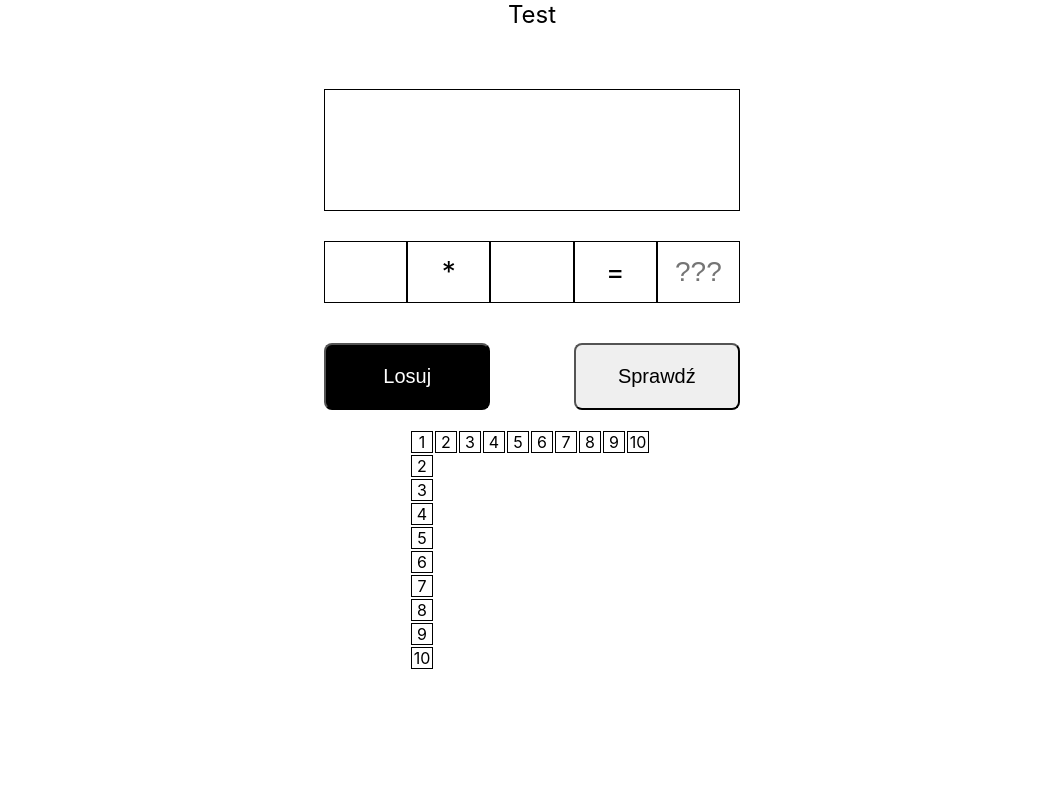
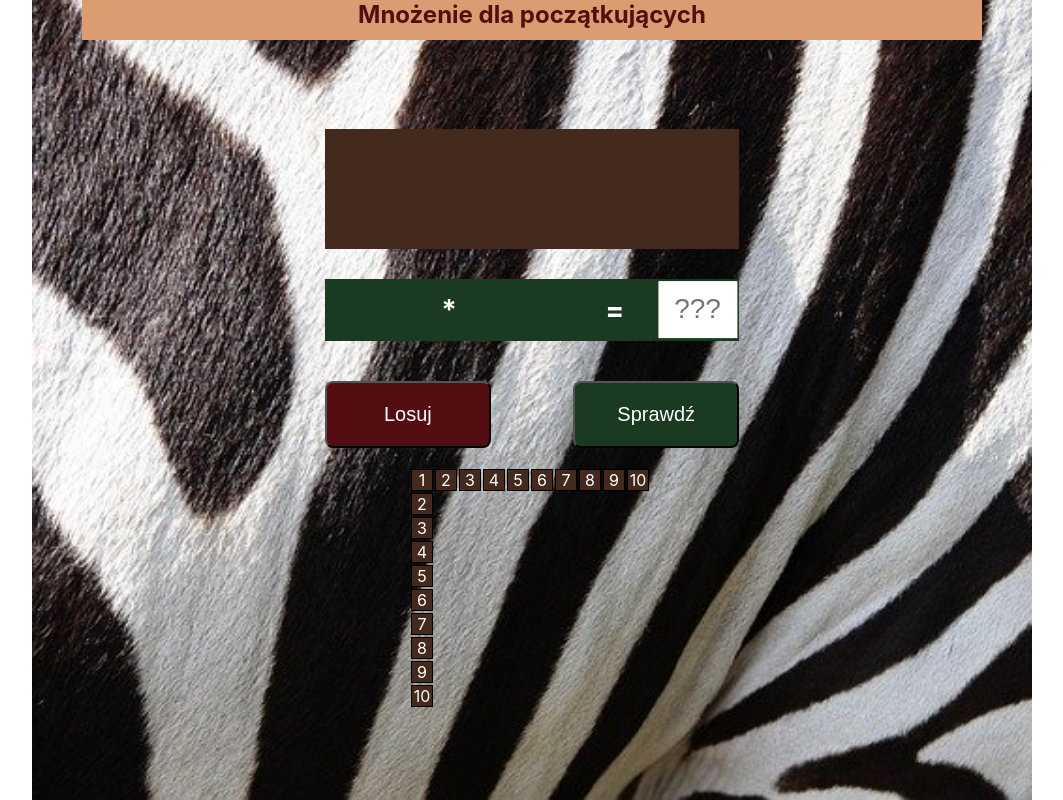
Before and after one commit to DawidWebb/multiplication-app, a React (Create React App) app: page / in a window 1280 px wide. Shown: the whole page, without its empty margins (108-1171 px from the left). Built offline with nearby package versions, Linux system fonts and the light colour scheme.

Commit message:
add style css

```diff
--- a/src/components/App.js
+++ b/src/components/App.js
@@ -15,7 +15,7 @@ class App extends Component {
   render() {
     return (
       <div className="App">
-        <div className="name">Test</div>
+        <div className="name">Mnożenie dla początkujących</div>
         <Multi changeValue={this.changeValue} />
       </div>
     );
--- a/src/components/Info.js
+++ b/src/components/Info.js
@@ -4,12 +4,12 @@ const Info = (props) => {
   if (props.sumOfMulti > 0) {
     return (
       <div className="infoWin">
-        Brawo wynik to {props.sumOfMulti}, zobacz w tabeli co można jeszcze
+        Brawo! wynik to {props.sumOfMulti}, zobacz w tabeli co można jeszcze
         pomnożyć żeby wynik był równy {props.sumOfMulti}
       </div>
     );
   } else if (props.sumOfMulti === 0) {
-    return <div className="infoLost">Niestety wynik nie poprawny ):</div>;
+    return <div className="infoLost">Niestety wynik niepoprawny ):</div>;
   } else {
     return <div className="infoStart"></div>;
   }
--- a/src/components/Viev.js
+++ b/src/components/Viev.js
@@ -137,7 +137,9 @@ class Viev extends Component {
                     key={number.id}
                     name={number.name}
                     style={{ backgroundColor: "red" }}
-                  ></div>
+                  >
+                    {this.props.sum}
+                  </div>
                 );
               } else {
                 return <div key={number.id} name={number.name}></div>;
--- a/src/styles/App.css
+++ b/src/styles/App.css
@@ -1,16 +1,29 @@
-@media (orientation: portrait) and (max-width: 480px) {
+/* #540D11
+#1A3A22
+#442A1D
+#DB9C71*/
+
+@media (min-width: 320px) {
   .App {
     display: flex;
     flex-wrap: wrap;
     flex-grow: 1;
     justify-content: center;
-    height: 65vh;
+    max-width: 1000px;
+    min-height: 100vh;
+    margin: 0 auto;
+    background-image: url(../img/animals-102483_640.jpg);
+    /* background-repeat: no-repeat; */
+    background-size: cover;
   }
   .name {
     text-align: center;
+    margin-top: 20px auto;
     flex-basis: 90%;
     font-size: 20px;
-    margin-top: 20px auto;
+    font-weight: 700;
+    background-color: #db9c71;
+    color: #540d11;
   }
   .Multi {
     margin-bottom: 50px;
@@ -19,24 +32,15 @@
     margin: 0 auto;
   }
 }
-@media (min-width: 481px) {
+@media (min-width: 641px) {
   .App {
-    display: flex;
-    flex-wrap: wrap;
-    flex-grow: 1;
-    justify-content: center;
     height: 60vh;
   }
   .name {
-    text-align: center;
-    flex-basis: 90%;
     font-size: 24px;
-    margin-top: 20px auto;
+    height: 40px;
   }
   .Multi {
     margin: 60px;
   }
-  .StartViev {
-    margin: 0 auto;
-  }
 }
--- a/src/styles/Data.css
+++ b/src/styles/Data.css
@@ -1,3 +1,4 @@
+@media (min-width: 320px) {
   .data {
     display: flex;
     flex-wrap: nowrap;
@@ -7,10 +8,13 @@
     flex-basis: 20%;
     width: 60px;
     height: 60px;
-  border: 1px solid black;
+    border: 1px solid #1a3a22;
     font-size: 28px;
     text-align: center;
     line-height: 60px;
+    background-color: #1a3a22;
+    color: white;
+    font-weight: 700;
   }
   .sumOfMulti {
     position: relative;
@@ -32,17 +36,39 @@
     justify-content: space-between;
   }
   .buttons button {
+    flex-basis: 35%;
+    margin-top: 30px;
+    padding: 15px;
+    font-size: 16px;
+    border-radius: 8px;
+    cursor: pointer;
+  }
+  .btnDraw {
+    background-color: #540d11;
+    color: white;
+  }
+
+  .btnCheck {
+    background-color: #1a3a22;
+    color: white;
+  }
+  .btnDraw:hover {
+    background-color: white;
+    color: #540d11;
+    font-weight: 700;
+  }
+
+  .btnCheck:hover {
+    background-color: white;
+    color: #1a3a22;
+    font-weight: 700;
+  }
+}
+@media (min-width: 641px) {
+  .buttons button {
     flex-basis: 40%;
     margin-top: 40px;
     padding: 20px;
     font-size: 20px;
-  border-radius: 8px;
-  cursor: pointer;
   }
-.btnDraw {
-  background-color: black;
-  color: white;
 }
-
-.btnCheck {
-}
--- a/src/styles/Info.css
+++ b/src/styles/Info.css
@@ -4,11 +4,14 @@
   .infoStart {
     width: 80vw;
     height: 90px;
+    margin-top: 10px;
     margin-bottom: 20px;
     padding: 15px;
-    border: 1px solid black;
+
     font-size: 20px;
     text-align: center;
+    background-color: #442a1d;
+    color: white;
   }
 }
 @media (min-width: 481px) {
@@ -19,9 +22,11 @@
     height: 90px;
     margin-bottom: 20px;
     padding: 15px;
-    border: 1px solid black;
+
     font-size: 20px;
     text-align: center;
+    background-color: #442a1d;
+    color: white;
   }
 }
 @media (min-width: 601px) {
--- a/src/styles/Viev.css
+++ b/src/styles/Viev.css
@@ -28,6 +28,8 @@
   text-align: center;
   line-height: 20px;
   cursor: pointer;
+  background-color: #442a1d;
+  color: white;
 }
 
 .calculationViev {
@@ -48,6 +50,7 @@
   border: 1px solid black;
   text-align: center;
   line-height: 20px;
+  background-color: #db9c71;
 }
 .active {
   background-color: green;
```
Also changed, not shown: src/img/animals-102483_640.jpg (added), 1 other file (tests, documents, lock files or other folders). Lines whose indentation alone changed are shown as unchanged.
